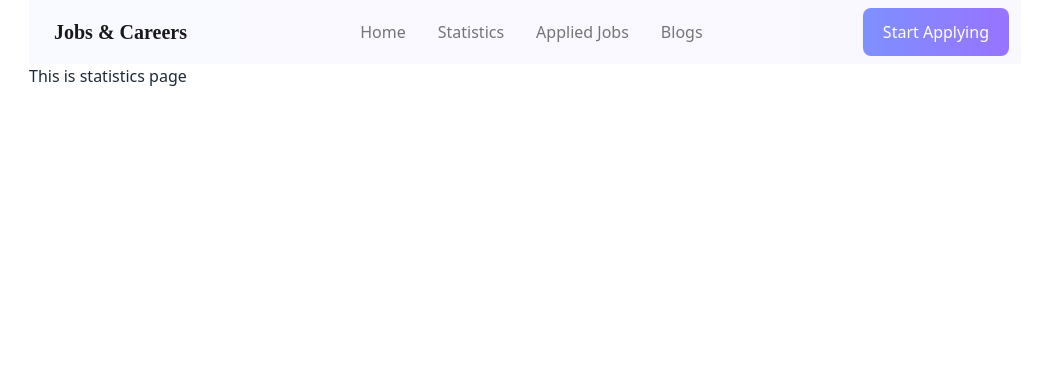
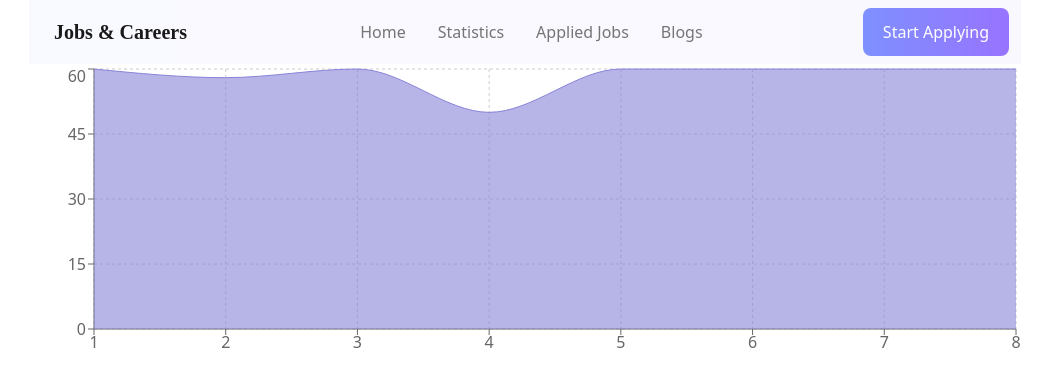
Before and after one commit to eshansaif/jabs-and-careers, a React (Vite) app: page /statistics in a window 1280 px wide. Shown: the top 386 px of the page, without its empty margins (115-1166 px from the left). Built offline with nearby package versions, Linux system fonts and the light colour scheme.

Commit message:
statics portion - area chart has been implemented in the stat section

```diff
--- a/package.json
+++ b/package.json
@@ -17,6 +17,7 @@
     "react": "^18.2.0",
     "react-dom": "^18.2.0",
     "react-router-dom": "^6.10.0",
+    "recharts": "^2.5.0",
     "sort-by": "^1.2.0",
     "sweetalert": "^2.1.2"
   },
--- a/src/components/Statistics/Statistics.jsx
+++ b/src/components/Statistics/Statistics.jsx
@@ -1,10 +1,28 @@
 import React from 'react';
+import { AreaChart, Area, XAxis, YAxis, CartesianGrid, Tooltip, ResponsiveContainer } from 'recharts';
+
+const data = [
+    { "assignment": 1, "marks": 60 },
+    { "assignment": 2, "marks": 58 },
+    { "assignment": 3, "marks": 60 },
+    { "assignment": 4, "marks": 50 },
+    { "assignment": 5, "marks": 60 },
+    { "assignment": 6, "marks": 60 },
+    { "assignment": 7, "marks": 60 },
+    { "assignment": 8, "marks": 60 }
+];
 
 const Statistics = () => {
     return (
-        <div>
-            <h1>This is statistics page</h1>
-        </div>
+        <ResponsiveContainer width="100%" height={300}>
+            <AreaChart data={data}>
+                <CartesianGrid strokeDasharray="3 3" />
+                <XAxis dataKey="assignment" />
+                <YAxis />
+                <Tooltip />
+                <Area type="monotone" dataKey="marks" stroke="#8884d8" fill="#8884d8" />
+            </AreaChart>
+        </ResponsiveContainer>
     );
 };
 
```
Also changed, not shown: public/assignmentData.json (added, +34 -0 lines), 1 other file (tests, documents, lock files or other folders).
